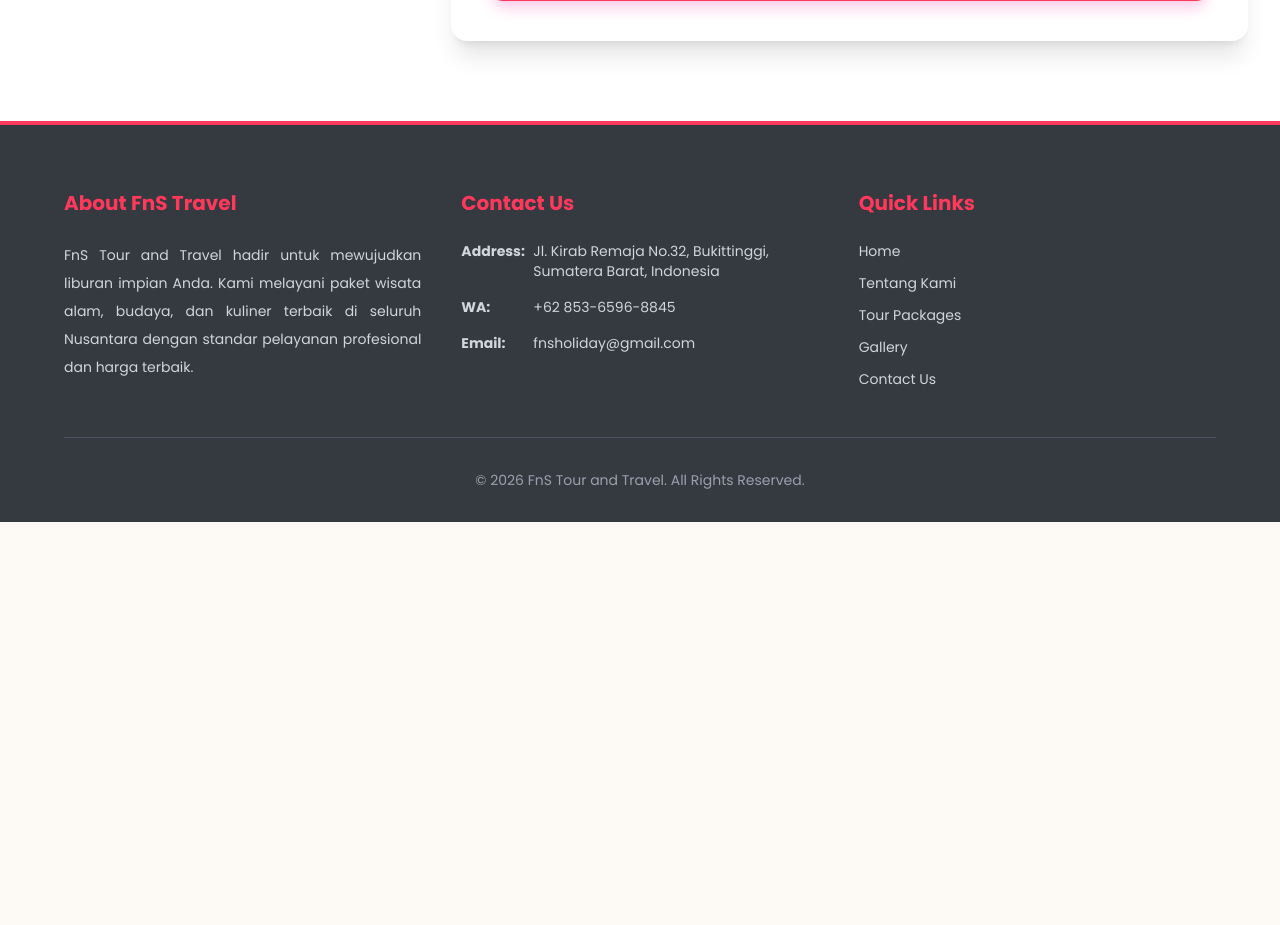
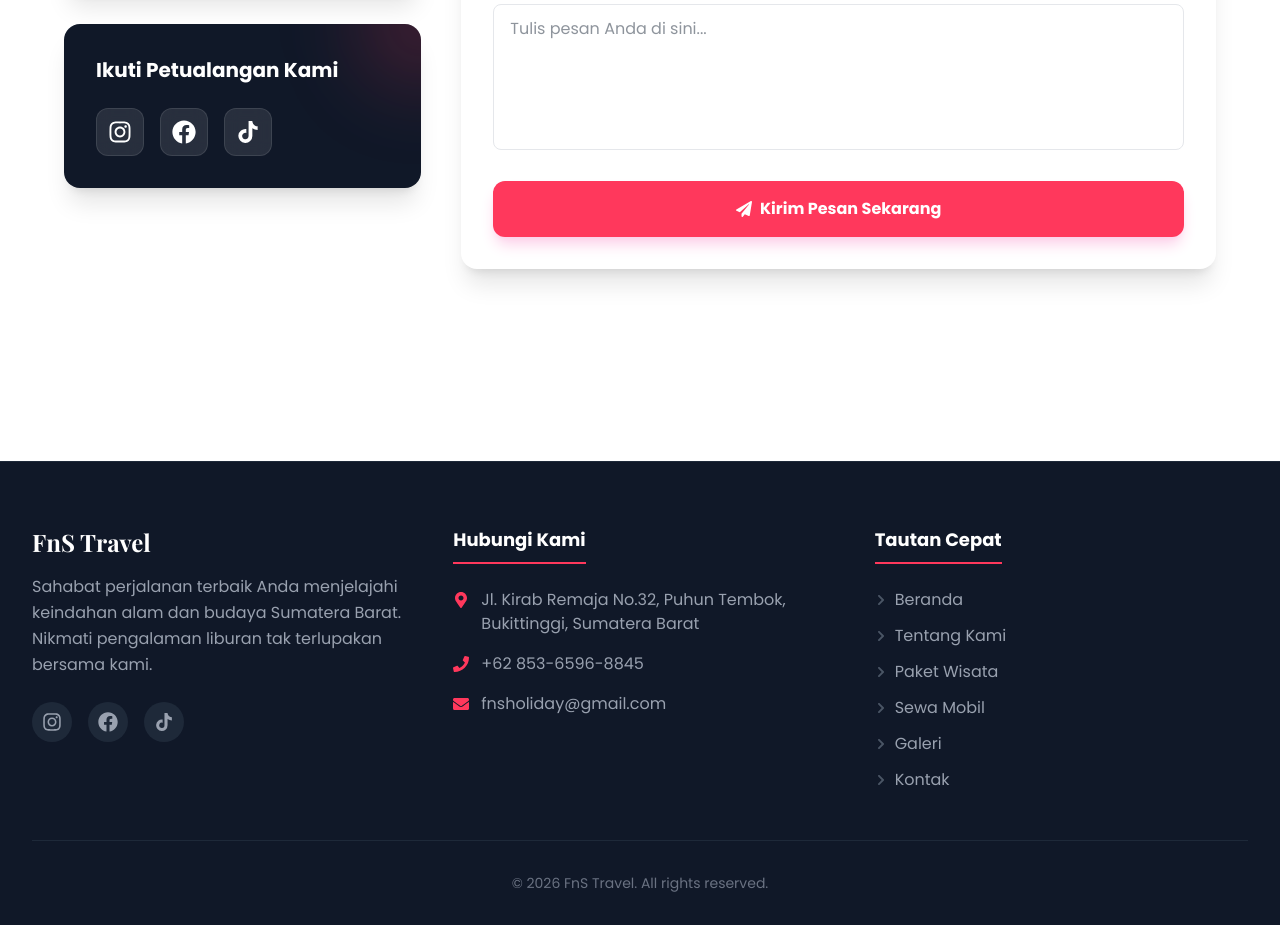
Before and after one commit to mhdfrhn13/fns-travel-next, a Next.js app: page /contact in a window 1280 px wide. Shown: the part 1080-2005 px from the top of the page. Before the commit the page ends 1602 px from the top, so only its background shows below. Built offline with nearby package versions, Linux system fonts and the light colour scheme; a web font is replaced by a local one.

Commit message:
update page contact and footer

```diff
--- a/src/app/packages/page.jsx
+++ b/src/app/packages/page.jsx
@@ -24,7 +24,7 @@ const PackagesPage = async () => {
   const packages = await getPackages();
 
   return (
-    <main className="bg-gray-50 min-h-screen pb-20">
+    <main className="bg-white pb-20 pt-[80px]">
       <Reveal direction="down">
         <PageHeader
           title="Paket Wisata"
@@ -33,7 +33,7 @@ const PackagesPage = async () => {
         />
       </Reveal>
 
-      <div className="max-w-7xl mx-auto px-4 sm:px-6 lg:px-8 -mt-20 relative z-10">
+      <div className="max-w-[1200px] mx-auto px-6 py-20">
         <div className="grid grid-cols-1 md:grid-cols-2 lg:grid-cols-3 gap-8">
           {packages.map((pkg, index) => (
             <Reveal key={pkg._id} direction="up" delay={index * 0.1}>
--- a/src/components/Layout/Footer.jsx
+++ b/src/components/Layout/Footer.jsx
@@ -1,103 +1,132 @@
+import React from "react";
 import Link from "next/link";
+import {
+  FaWhatsapp,
+  FaInstagram,
+  FaFacebook,
+  FaTiktok,
+  FaMapMarkerAlt,
+  FaEnvelope,
+  FaPhone,
+  FaChevronRight,
+} from "react-icons/fa";
 
 const Footer = () => {
   return (
-    <footer
-      id="contact"
-      className="bg-[#343a40] text-white pt-16 pb-8 border-t-4 border-travel-pink"
-    >
-      <div className="max-w-[1200px] mx-auto px-6">
-        <div className="grid grid-cols-1 md:grid-cols-3 gap-10 mb-12">
-          {/* KOLOM 1: INFO */}
+    <footer className="bg-gray-900 text-white pt-16 pb-8 border-t border-gray-800">
+      <div className="max-w-7xl mx-auto px-4 sm:px-6 lg:px-8">
+        <div className="grid grid-cols-1 md:grid-cols-3 gap-12 mb-12">
+          {/* KOLOM 1: TENTANG & SOSMED */}
           <div>
-            <h5 className="text-xl font-bold mb-6 text-travel-pink">
-              About FnS Travel
-            </h5>
-            <p className="text-gray-300 text-sm leading-7 text-justify">
-              FnS Tour and Travel hadir untuk mewujudkan liburan impian Anda.
-              Kami melayani paket wisata alam, budaya, dan kuliner terbaik di
-              seluruh Nusantara dengan standar pelayanan profesional dan harga
-              terbaik.
+            <h3 className="text-2xl font-serif font-bold text-white mb-4">
+              FnS Travel
+            </h3>
+            <p className="text-gray-400 mb-6 leading-relaxed">
+              Sahabat perjalanan terbaik Anda menjelajahi keindahan alam dan
+              budaya Sumatera Barat. Nikmati pengalaman liburan tak terlupakan
+              bersama kami.
             </p>
-          </div>
 
-          {/* KOLOM 2: CONTACT */}
-          <div>
-            <h5 className="text-xl font-bold mb-6 text-travel-pink">
-              Contact Us
-            </h5>
-            <div className="text-gray-300 text-sm space-y-4">
-              <p className="flex items-start gap-3">
-                <span className="font-bold min-w-[60px]">Address:</span>
-                <span>
-                  Jl. Kirab Remaja No.32, Bukittinggi, Sumatera Barat, Indonesia
-                </span>
-              </p>
-              <p className="flex items-start gap-3">
-                <span className="font-bold min-w-[60px]">WA:</span>
-                <span>+62 853-6596-8845</span>
-              </p>
-              <p className="flex items-start gap-3">
-                <span className="font-bold min-w-[60px]">Email:</span>
-                <span>fnsholiday@gmail.com</span>
-              </p>
+            {/* TOMBOL SOSIAL MEDIA */}
+            <div className="flex gap-4">
+              {/* Instagram */}
+              <Link
+                href="https://www.instagram.com/fnstourandtravel/"
+                target="_blank"
+                className="w-10 h-10 flex items-center justify-center rounded-full bg-gray-800 text-gray-400 hover:bg-gradient-to-tr hover:from-yellow-500 hover:via-red-500 hover:to-purple-500 hover:text-white transition-all duration-300 transform hover:-translate-y-1"
+                aria-label="Instagram"
+              >
+                <FaInstagram size={20} />
+              </Link>
+
+              {/* Facebook */}
+              <Link
+                href="https://web.facebook.com/profile.php?id=61586778124542"
+                target="_blank"
+                className="w-10 h-10 flex items-center justify-center rounded-full bg-gray-800 text-gray-400 hover:bg-blue-600 hover:text-white transition-all duration-300 transform hover:-translate-y-1"
+                aria-label="Facebook"
+              >
+                <FaFacebook size={20} />
+              </Link>
+
+              {/* TikTok */}
+              <Link
+                href="https://www.tiktok.com/@fnstourandtravel"
+                target="_blank"
+                className="w-10 h-10 flex items-center justify-center rounded-full bg-gray-800 text-gray-400 hover:bg-black hover:text-white hover:border hover:border-gray-700 transition-all duration-300 transform hover:-translate-y-1"
+                aria-label="TikTok"
+              >
+                <FaTiktok size={18} />
+              </Link>
             </div>
           </div>
 
-          {/* KOLOM 3: LINKS */}
+          {/* KOLOM 2: KONTAK */}
           <div>
-            <h5 className="text-xl font-bold mb-6 text-travel-pink">
-              Quick Links
-            </h5>
-            <ul className="text-sm text-gray-300 space-y-3">
-              <li>
-                <Link
-                  href="/#home"
-                  className="hover:text-travel-pink hover:translate-x-2 transition-all inline-block"
+            <h4 className="text-lg font-bold text-white mb-6 border-b-2 border-travel-pink pb-2 inline-block">
+              Hubungi Kami
+            </h4>
+            <ul className="space-y-4">
+              <li className="flex items-start gap-3 text-gray-400">
+                <FaMapMarkerAlt className="text-travel-pink mt-1 flex-shrink-0" />
+                <span>
+                  Jl. Kirab Remaja No.32, Puhun Tembok, Bukittinggi, Sumatera
+                  Barat
+                </span>
+              </li>
+              <li className="flex items-center gap-3 text-gray-400">
+                <FaPhone className="text-travel-pink flex-shrink-0" />
+                <a
+                  href="https://wa.me/6285365968845"
+                  className="hover:text-travel-pink transition-colors"
                 >
-                  Home
-                </Link>
+                  +62 853-6596-8845
+                </a>
               </li>
-              <li>
-                <Link
-                  href="/about"
-                  className="hover:text-travel-pink hover:translate-x-2 transition-all inline-block"
+              <li className="flex items-center gap-3 text-gray-400">
+                <FaEnvelope className="text-travel-pink flex-shrink-0" />
+                <a
+                  href="mailto:fnsholiday@gmail.com"
+                  className="hover:text-travel-pink transition-colors"
                 >
-                  Tentang Kami
-                </Link>
+                  fnsholiday@gmail.com
+                </a>
               </li>
-              <li>
-                <Link
-                  href="/packages"
-                  className="hover:text-travel-pink hover:translate-x-2 transition-all inline-block"
-                >
-                  Tour Packages
-                </Link>
-              </li>
-              <li>
-                <Link
-                  href="/gallery"
-                  className="hover:text-travel-pink hover:translate-x-2 transition-all inline-block"
-                >
-                  Gallery
-                </Link>
-              </li>
-              <li>
-                <Link
-                  href="/contact"
-                  className="hover:text-travel-pink hover:translate-x-2 transition-all inline-block"
-                >
-                  Contact Us
-                </Link>
-              </li>
+            </ul>
+          </div>
+
+          {/* KOLOM 3: TAUTAN CEPAT (LENGKAP) */}
+          <div>
+            <h4 className="text-lg font-bold text-white mb-6 border-b-2 border-travel-pink pb-2 inline-block">
+              Tautan Cepat
+            </h4>
+            <ul className="space-y-3">
+              {[
+                { name: "Beranda", link: "/" },
+                { name: "Tentang Kami", link: "/about" },
+                { name: "Paket Wisata", link: "/packages" },
+                { name: "Sewa Mobil", link: "/transportation" },
+                { name: "Galeri", link: "/gallery" },
+                { name: "Kontak", link: "/contact" },
+              ].map((item, index) => (
+                <li key={index}>
+                  <Link
+                    href={item.link}
+                    className="flex items-center gap-2 text-gray-400 hover:text-travel-pink hover:translate-x-2 transition-all duration-300 group"
+                  >
+                    <FaChevronRight className="text-xs text-gray-600 group-hover:text-travel-pink transition-colors" />
+                    {item.name}
+                  </Link>
+                </li>
+              ))}
             </ul>
           </div>
         </div>
 
-        <div className="border-t border-gray-600 pt-8 text-center text-sm text-gray-400">
-          <p>
-            &copy; {new Date().getFullYear()} FnS Tour and Travel. All Rights
-            Reserved.
+        {/* COPYRIGHT */}
+        <div className="border-t border-gray-800 pt-8 text-center">
+          <p className="text-gray-500 text-sm">
+            &copy; {new Date().getFullYear()} FnS Travel. All rights reserved.
           </p>
         </div>
       </div>
```
Also changed, not shown: src/app/contact/page.jsx (+24 -24 lines).
